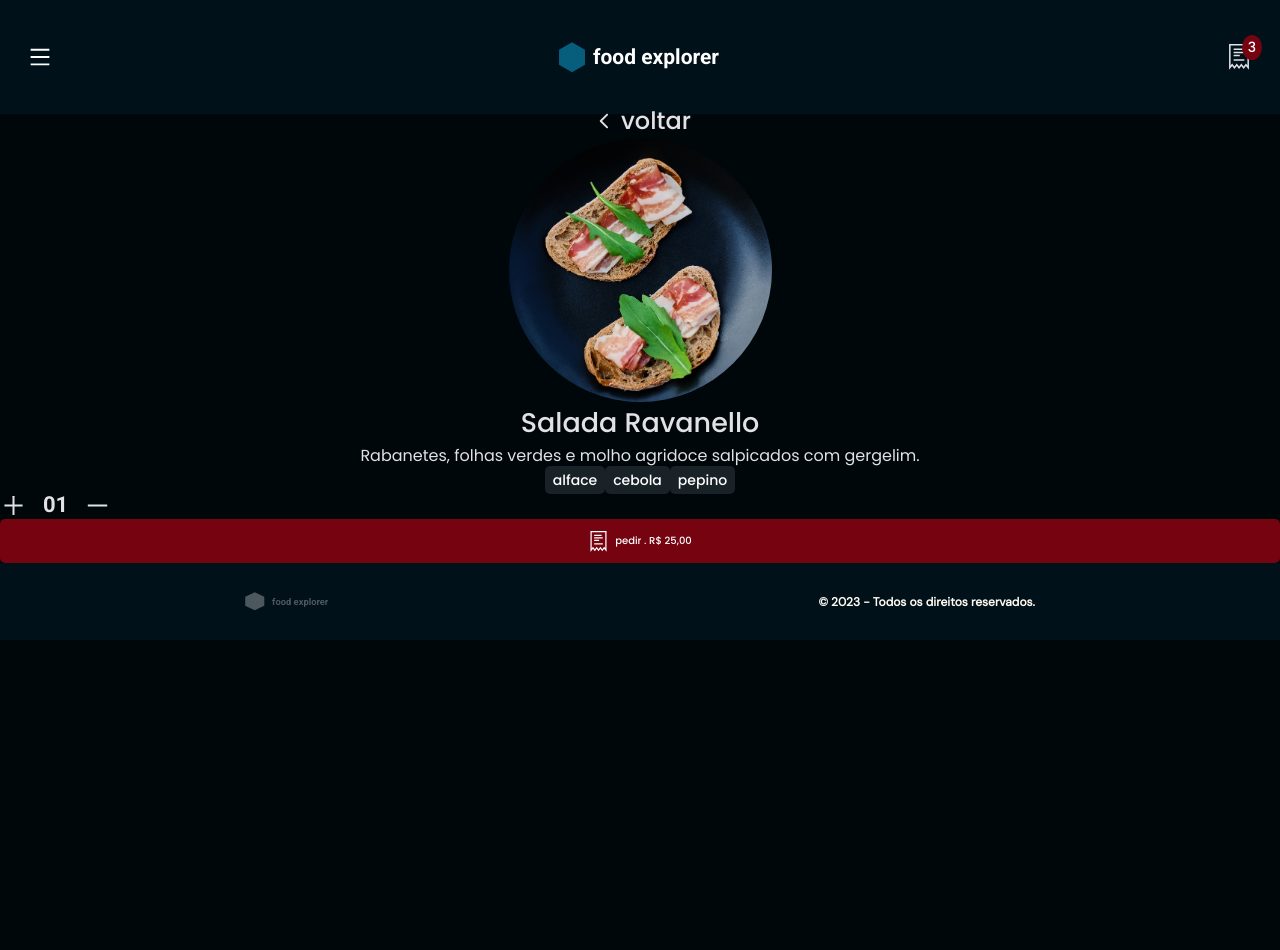
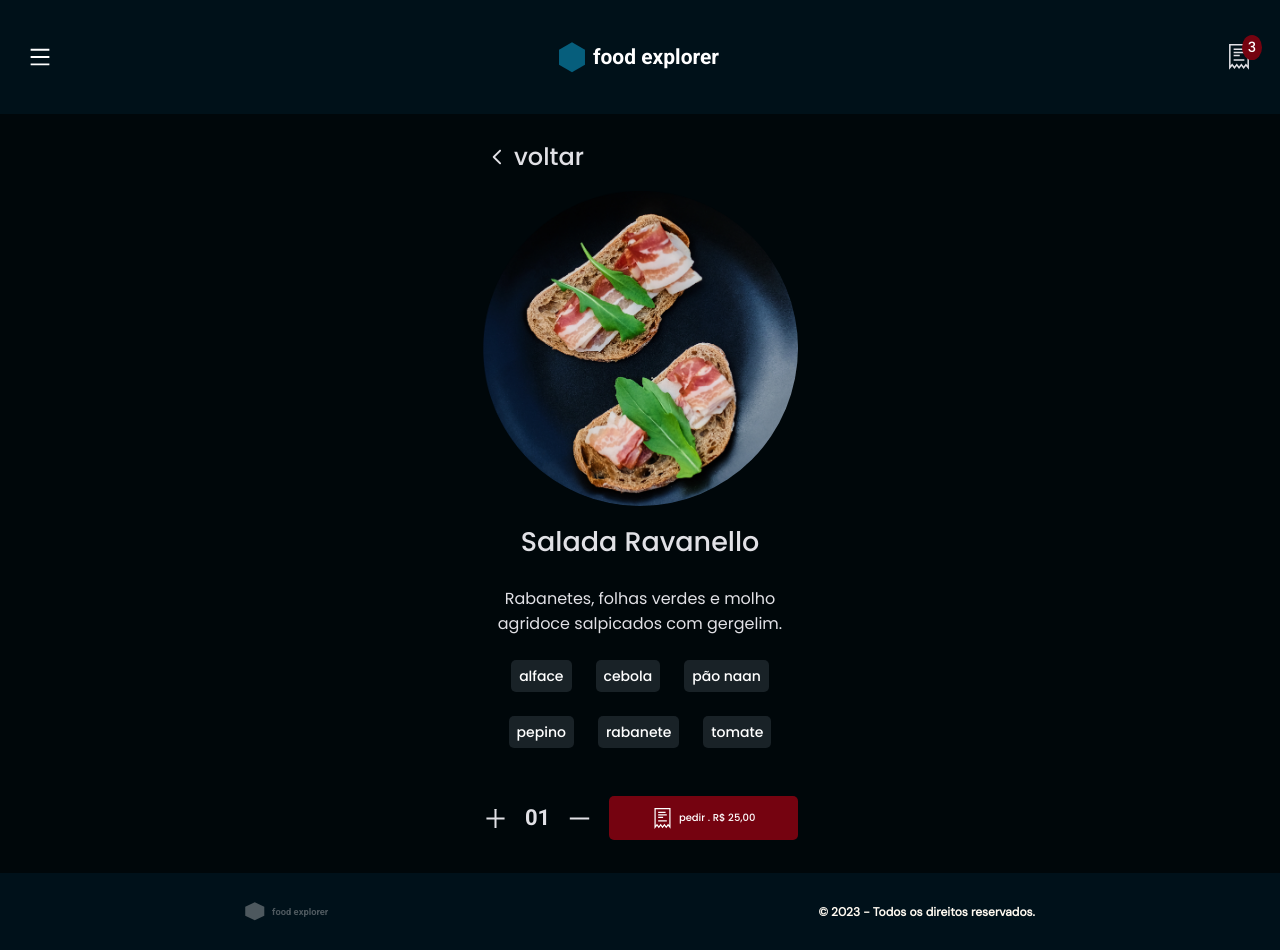
Before and after one commit to gabriel-vitebo/food-explorer, a React (Vite) app: page / in a window 1280 px wide. Before the commit the page ends 800 px from the top, so only its background shows below. Built offline with nearby package versions, Linux system fonts and the light colour scheme.

Commit message:
finalizing the details base page

```diff
--- a/src/components/Amount/styles.js
+++ b/src/components/Amount/styles.js
@@ -7,4 +7,5 @@ export const Container = styled.div`
   font-weight: 700;
   font-size: 2.2rem;
   color: ${({ theme }) => theme.COLORS.light300};
+  cursor: pointer;
 `
--- a/src/components/Header/styles.js
+++ b/src/components/Header/styles.js
@@ -17,6 +17,7 @@ export const Container = styled.header`
   > .logo {
     display: flex;
     align-items: center;
+    cursor: pointer;
 
     h2 {
       font-size: 2.1rem;
--- a/src/pages/Details/index.jsx
+++ b/src/pages/Details/index.jsx
@@ -1,4 +1,4 @@
-import { Container } from "./styles"
+import { Container, Content } from "./styles"
 import { RxCaretLeft } from "react-icons/rx"
 import { TfiReceipt } from "react-icons/tfi"
 import { Header } from "../../components/Header"
@@ -13,10 +13,11 @@ export function Details() {
   return (
     <Container>
       <Header amount={3} />
+      <main>
+        <Content>
           <div className="buttonBack">
             <Button icon={RxCaretLeft} title={"voltar"} />
           </div>
-      <main className="food-details">
           <FoodImage image={"/src/assets/Mask group-1.png"} />
           <h1>Salada Ravanello</h1>
           <p>
@@ -25,12 +26,16 @@ export function Details() {
           <div className="ingredients">
             <Ingredients name={"alface"} />
             <Ingredients name={"cebola"} />
+            <Ingredients name={"pão naan"} />
             <Ingredients name={"pepino"} />
+            <Ingredients name={"rabanete"} />
+            <Ingredients name={"tomate"} />
           </div>
           <div className="quantity-and-finalize">
             <Amount number={"01"} />
             <ButtonBg icon={TfiReceipt} title={"pedir"} price={"25,00"} />
           </div>
+        </Content>
       </main>
       <Footer />
     </Container>
--- a/src/pages/Details/styles.js
+++ b/src/pages/Details/styles.js
@@ -9,27 +9,57 @@ export const Container = styled.div`
     "header"
     "content";
 
+  > main {
+    grid-area: content;
+    overflow-y: auto;
+    padding: 1.6rem 0 3.3rem;
+  }
+`
+export const Content = styled.div`
+  overflow-y: auto;
+  max-width: 31.6rem;
+  margin: 0 auto;
+  display: flex;
+  flex-direction: column;
+  text-align: center;
+
   > .buttonBack {
+    align-self: start;
     height: 3.4rem;
+    margin: 2rem 0 1.6rem;
   }
-  > .food-details {
-    text-align: center;
-    img {
+
+  > img {
     width: 26.4rem;
   }
 
-    h1 {
+  > h1 {
     font-family: ${({ theme }) => theme.FONTS.Poppins};
     font-weight: 500;
     font-size: 2.7rem;
     color: ${({ theme }) => theme.COLORS.light300};
+    margin: 1.6rem 0 2.4rem;
   }
-
-    p {
+  > p {
     font-family: ${({ theme }) => theme.FONTS.Poppins};
     font-weight: 400;
     font-size: 1.6rem;
     color: ${({ theme }) => theme.COLORS.light300};
+    margin-bottom: 2.4rem;
+    text-align: center;
   }
+
+  > .ingredients {
+    margin-bottom: 4.8rem;
+    display: flex;
+    gap: 2.4rem;
+    flex-wrap: wrap;
+    justify-content: center;
+  }
+
+  > .quantity-and-finalize {
+    display: flex;
+    gap: 1.6rem;
+    align-items: center;
   }
 `
```
Lines whose indentation alone changed are shown as unchanged.
